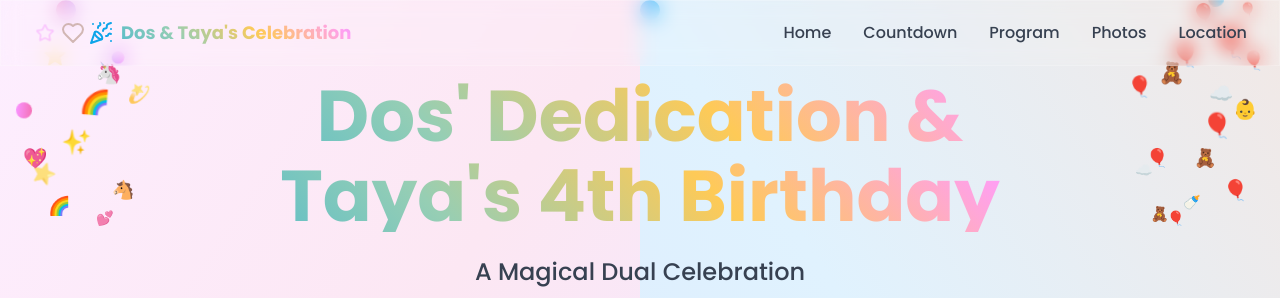
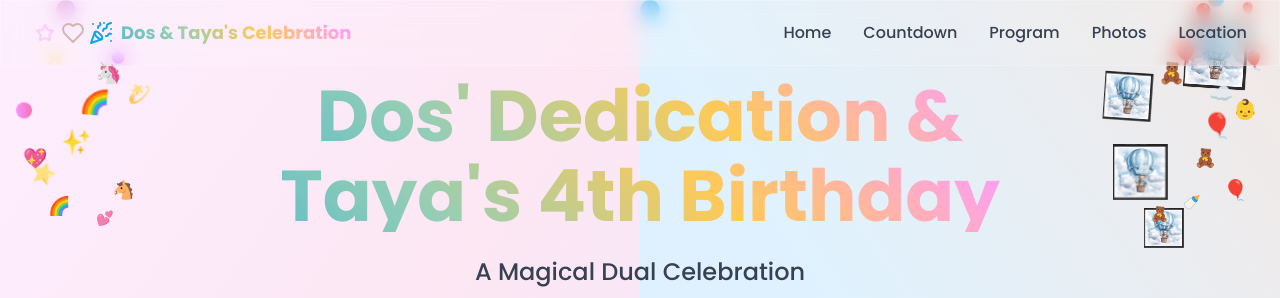
Before and after one commit to nyel21/pony-balloon-invites-3d, a React (Vite) app: page / in a window 1280 px wide. Shown: the top 298 px of the page. Built offline with nearby package versions, Linux system fonts and the light colour scheme; grey boxes are pictures that could not be loaded.

Commit message:
Fix: Add hot air balloon image
Add the hot air balloon image to the hero section.

```diff
--- a/src/components/HeroSection.tsx
+++ b/src/components/HeroSection.tsx
@@ -1,3 +1,4 @@
+
 import React from 'react';
 import { Calendar, Clock, MapPin } from 'lucide-react';
 import EventDetails from './EventDetails';
@@ -45,14 +46,40 @@ const HeroSection = () => {
           <div className="w-1/2 bg-gradient-to-bl from-teddy-100 via-balloon-100 to-blue-100 relative">
             {/* Teddy Bear & Hot Air Balloon Particles */}
             <div className="absolute inset-0">
-              {/* Hot air balloons - More balloons added */}
-              <div className="absolute top-8 right-8 text-3xl animate-float" style={{ animationDelay: '0s' }}>🎈</div>
+              {/* Hot air balloon images - replacing some emojis with actual hot air balloon */}
+              <div className="absolute top-8 right-8 w-16 h-16 animate-float" style={{ animationDelay: '0s' }}>
+                <img
+                  src="/lovable-uploads/5dcbde28-165d-435a-a5f3-a5cc082964cf.png"
+                  alt="Hot air balloon with teddy bear"
+                  className="w-full h-full object-contain"
+                />
+              </div>
+              <div className="absolute top-20 right-32 w-12 h-12 animate-float" style={{ animationDelay: '1s' }}>
+                <img
+                  src="/lovable-uploads/5dcbde28-165d-435a-a5f3-a5cc082964cf.png"
+                  alt="Hot air balloon with teddy bear"
+                  className="w-full h-full object-contain"
+                />
+              </div>
+              <div className="absolute top-36 right-28 w-14 h-14 animate-float" style={{ animationDelay: '2s' }}>
+                <img
+                  src="/lovable-uploads/5dcbde28-165d-435a-a5f3-a5cc082964cf.png"
+                  alt="Hot air balloon with teddy bear"
+                  className="w-full h-full object-contain"
+                />
+              </div>
+              <div className="absolute top-52 right-24 w-10 h-10 animate-float" style={{ animationDelay: '3s' }}>
+                <img
+                  src="/lovable-uploads/5dcbde28-165d-435a-a5f3-a5cc082964cf.png"
+                  alt="Hot air balloon with teddy bear"
+                  className="w-full h-full object-contain"
+                />
+              </div>
+
+              {/* Some balloon emojis mixed in */}
               <div className="absolute top-12 right-20 text-2xl animate-float" style={{ animationDelay: '0.5s' }}>🎈</div>
-              <div className="absolute top-20 right-32 text-xl animate-float" style={{ animationDelay: '1s' }}>🎈</div>
               <div className="absolute top-28 right-12 text-2xl animate-float" style={{ animationDelay: '1.5s' }}>🎈</div>
-              <div className="absolute top-36 right-28 text-lg animate-float" style={{ animationDelay: '2s' }}>🎈</div>
               <div className="absolute top-44 right-8 text-xl animate-float" style={{ animationDelay: '2.5s' }}>🎈</div>
-              <div className="absolute top-52 right-24 text-sm animate-float" style={{ animationDelay: '3s' }}>🎈</div>
               <div className="absolute top-14 right-4 text-lg animate-float" style={{ animationDelay: '0.7s' }}>🎈</div>
               <div className="absolute top-38 right-16 text-xl animate-float" style={{ animationDelay: '2.3s' }}>🎈</div>
               <div className="absolute top-26 right-6 text-sm animate-float" style={{ animationDelay: '1.8s' }}>🎈</div>
```
Also changed, not shown: public/lovable-uploads/5dcbde28-165d-435a-a5f3-a5cc082964cf.png (added).
